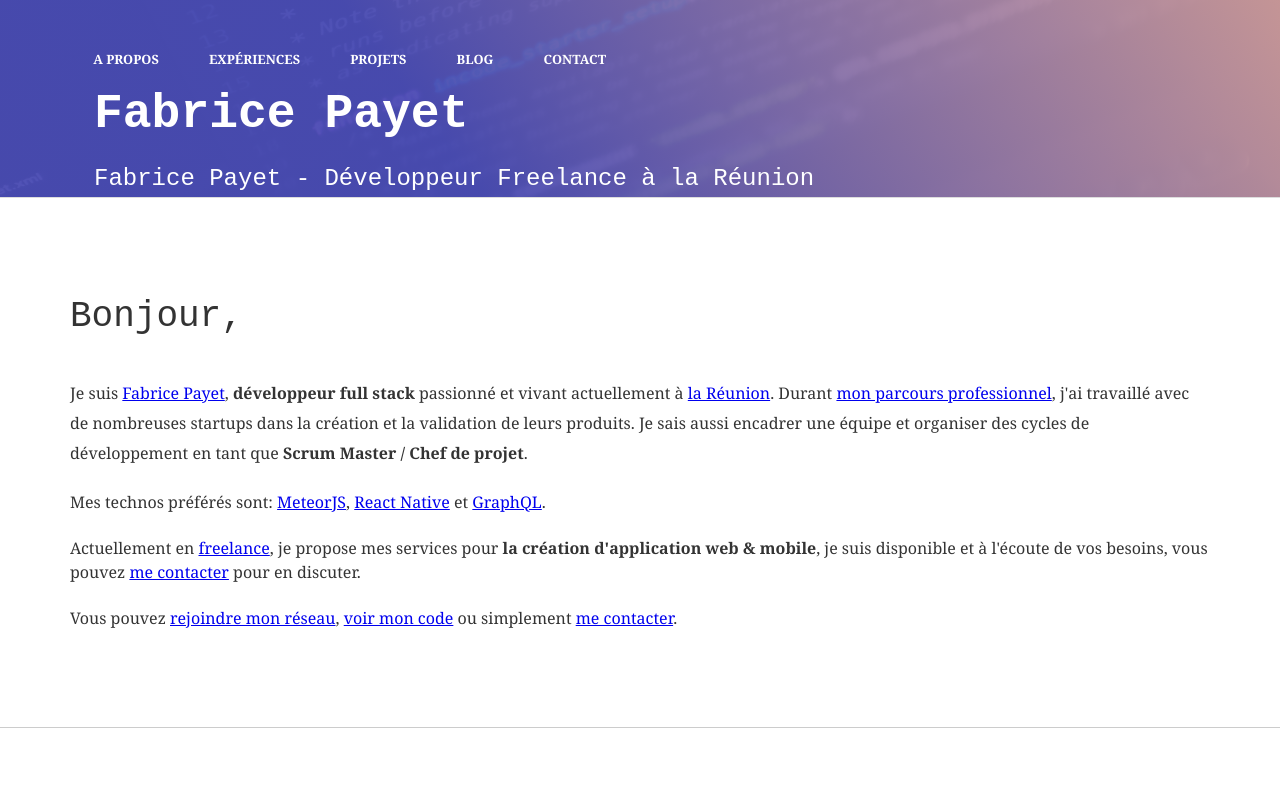
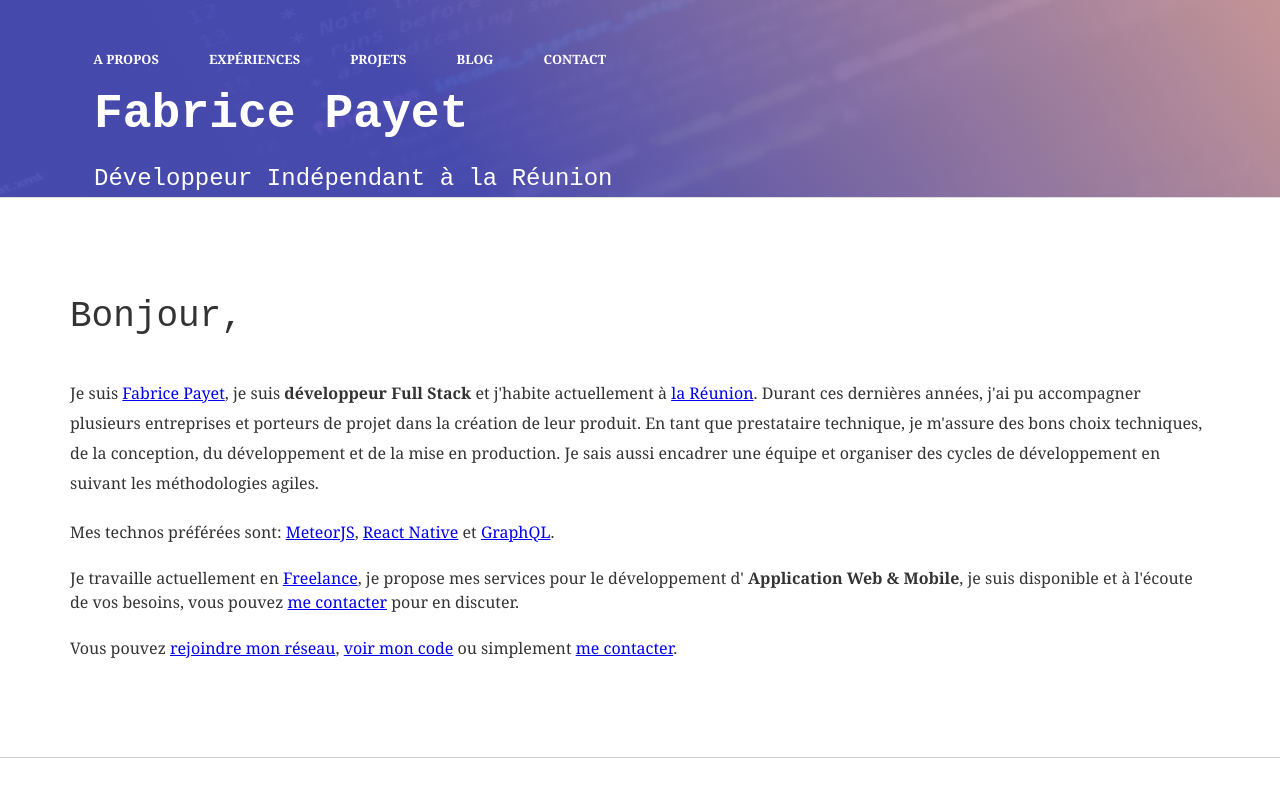
Before and after one commit to fabricepayet/fabricepayet.fr, a Gatsby site: page / in a window 1280 px wide. Shown: the top 800 px of the page. Built offline with nearby package versions, Linux system fonts and the light colour scheme; Gatsby itself is replaced by a stand-in of ours; some packages are replaced by stand-ins of ours.

Commit message:
update presentation

```diff
--- a/gatsby-config.js
+++ b/gatsby-config.js
@@ -1,9 +1,10 @@
 module.exports = {
     siteMetadata: {
         siteUrl: `https://fabricepayet.fr`,
-        title: 'Fabrice Payet - Développeur Freelance à la Réunion',
-        desc: `Freelance Développeur à la Réunion, Fabrice Payet est spécialisé dans la création d\'application Web & Mobile sur mesure. FullStack Javascript & Méthodologie Agile / Lean Startup`,
-        description: `Freelance Développeur à la Réunion, Fabrice Payet est spécialisé dans la création d\'application Web & Mobile sur mesure. FullStack Javascript & Méthodologie Agile / Lean Startup`
+        title: 'Fabrice Payet - Développeur Indépendant à la Réunion',
+        headerTitle: 'Développeur Indépendant à la Réunion',
+        desc: `Développeur Freelance à la Réunion, Fabrice Payet est spécialisé dans la création d\'application Web & Mobile. Développement FullStack Javascript | Méthodologie Agile | Lean Startup | Conseil`,
+        description: `Développeur Freelance à la Réunion, Fabrice Payet est spécialisé dans la création d\'application Web & Mobile. Développement FullStack Javascript | Méthodologie Agile | Lean Startup | Conseil`
     },
     plugins: [
         'gatsby-plugin-react-helmet',
--- a/src/blog/BlogTemplate.js
+++ b/src/blog/BlogTemplate.js
@@ -101,6 +101,10 @@ const Date = styled.div`
   margin-bottom: 24px;
 `
 
+const ArticleInner = styled.div`
+ margin-bottom: 24px;
+`
+
 export default class BlogTemplate extends Component {
   render() {
     const { data } = this.props;
@@ -115,7 +119,7 @@ export default class BlogTemplate extends Component {
         </BackContainer>
         <h1>{data.markdownRemark.frontmatter.title}</h1>
         <Date>{data.markdownRemark.frontmatter.date}</Date>
-        <div dangerouslySetInnerHTML={{
+        <ArticleInner dangerouslySetInnerHTML={{
           __html: data.markdownRemark.html
         }} />
         <ReactDisqusThread
--- a/src/components/Button.js
+++ b/src/components/Button.js
@@ -4,7 +4,7 @@ import React, { Component } from 'react'
 const ButtonStyled = styled.button`
   background-color: #6d56c1;
   height: 50px;
-  border-radius: 25px;
+  border-radius: 6px;
   font-size: 14px;
   line-height: 20px;
   text-transform: uppercase;
--- a/src/components/Header/index.js
+++ b/src/components/Header/index.js
@@ -202,7 +202,7 @@ const Header = ({ data }) => (
             </div>
 
             <div style={{ fontSize: '24px' }}>
-              {data.site.siteMetadata.title}
+              {data.site.siteMetadata.title.split('-')[1]}
             </div>
           </NameContainer>
         </IdentityContainer>
--- a/src/components/Resume.js
+++ b/src/components/Resume.js
@@ -59,7 +59,7 @@ export default class Resume extends Component {
         company: 'FlashMVP',
         date: 'nov2013 - dec2014',
         description: [
-          'Conception d’application web & mobile',
+          "Développement d'application sur mesure",
         ],
         logo: 'flashmvp.jpg',
         link: 'https://flashmvp.net/',
@@ -73,7 +73,7 @@ export default class Resume extends Component {
         description: [
           'Pilotage du système d’information',
           'Sélection, contrôle et suivi des prestataires',
-          'Réalisation du site web'
+          'Réalisation et maintenance du site web'
         ],
         logo: 'SPLRMR.jpg',
         link: 'http://museesreunion.re/',
--- a/src/components/ResumeItem/ResumeItem.js
+++ b/src/components/ResumeItem/ResumeItem.js
@@ -28,7 +28,7 @@ const ResumeItemContainer = styled.div`
   display: flex;
   border-left: 2px solid #6d56c1;
   padding-left: 25px;
-  padding-bottom: 50px;
+  padding-bottom: 24px;
 
   &:before {
     width: 12px;
--- a/src/pages/index.js
+++ b/src/pages/index.js
@@ -78,18 +78,13 @@ const IndexPage = ({ data }) => (
       <About>
         <SectionTitle>Bonjour,</SectionTitle>
         <p style={{ lineHeight: '30px' }}>
-          Je suis <Link to="/">Fabrice Payet</Link>,{' '}
-          <strong>développeur full stack</strong> passionné et vivant
-          actuellement à{' '}
+          Je suis <Link to="/">Fabrice Payet</Link>, je suis{' '}
+          <strong>développeur Full Stack</strong> et j'habite actuellement à{' '}
           <a href="https://www.iledelareunion.net/" target="_blank">
             la Réunion
-          </a>. Durant <Link to="#resume" onClick={(e) => { e.preventDefault(); jump('#resume') }}>mon parcours professionnel</Link>,
-          j'ai travaillé avec de nombreuses startups dans la création et la
-          validation de leurs produits. Je sais aussi encadrer une équipe et
-          organiser des cycles de développement en tant que{' '}
-          <strong>Scrum Master / Chef de projet</strong>.
+          </a>. Durant ces dernières années, j'ai pu accompagner plusieurs entreprises et porteurs de projet dans la création de leur produit. En tant que prestataire technique, je m'assure des bons choix techniques, de la conception, du développement et de la mise en production. Je sais aussi encadrer une équipe et organiser des cycles de développement en suivant les méthodologies agiles.
         </p>
-        Mes technos préférés sont:{' '}
+        Mes technos préférées sont:{' '}
         <a href="https://www.meteor.com/" target="_blank">
           MeteorJS
         </a>,{' '}
@@ -102,8 +97,8 @@ const IndexPage = ({ data }) => (
         </a>.
         <p />
         <p>
-          Actuellement en <a href="https://www.malt.fr/profile/fabricepayet" target="_blank">freelance</a>, je propose mes services pour{' '}
-          <strong>la création d'application web & mobile</strong>, je suis
+          Je travaille actuellement en <a href="https://www.malt.fr/profile/fabricepayet" target="_blank">Freelance</a>, je propose mes services pour le développement d'{' '}
+          <strong>Application Web & Mobile</strong>, je suis
           disponible et à l'écoute de vos besoins, vous pouvez{' '}
           <Link to="/contact" onClick={(e) => { e.preventDefault(); jump('#contact') }}>me contacter</Link> pour en discuter.
         </p>
```
